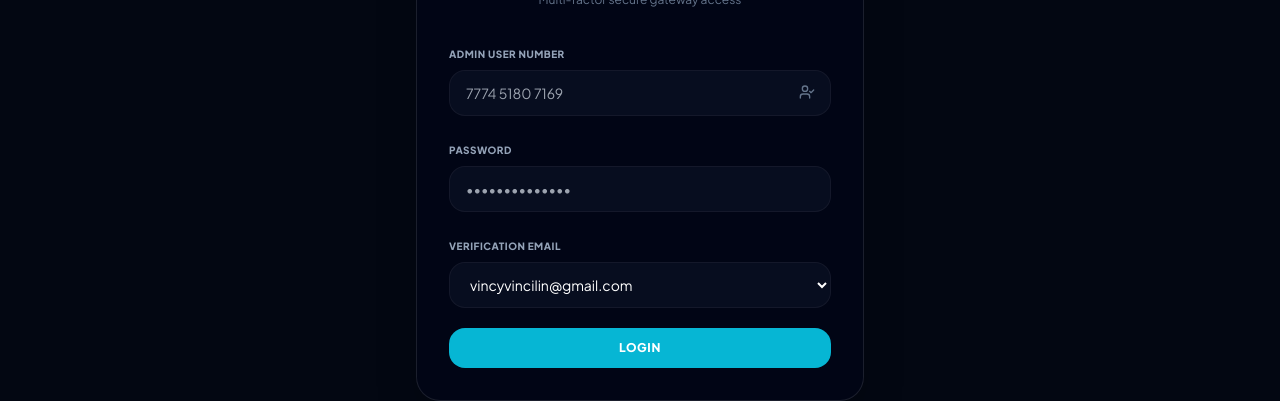
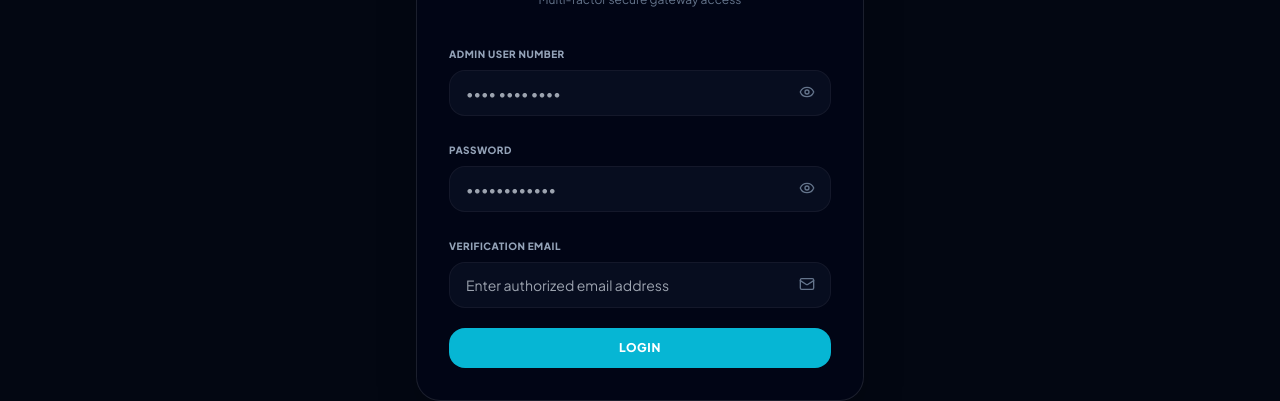
Before and after one commit to SANTHOSHTHIRUMURUGANV/ALL-ROUNDER-APP, a React (Vite) app: page / in a window 1280 px wide. Both pictures are taken after a click on the button "Admin Panel". Shown: the part 251-652 px from the top of the page. Built offline with nearby package versions, Linux system fonts and the light colour scheme; no server answers.

Commit message:
feat: refine admin login visibility masking and type-in email inputs with generic authentication failure feedback

```diff
--- a/src/views/AdminLoginView.tsx
+++ b/src/views/AdminLoginView.tsx
@@ -1,6 +1,6 @@
 import React, { useState } from 'react';
 import { apiRequest } from '../utils/api';
-import { Lock, UserCheck, AlertTriangle } from 'lucide-react';
+import { Lock, Eye, EyeOff, AlertTriangle, Mail } from 'lucide-react';
 
 interface AdminLoginViewProps {
   onLoginSuccess: (email: string) => void;
@@ -9,7 +9,9 @@ interface AdminLoginViewProps {
 export const AdminLoginView: React.FC<AdminLoginViewProps> = ({ onLoginSuccess }) => {
   const [userNumber, setUserNumber] = useState('');
   const [password, setPassword] = useState('');
-  const [email, setEmail] = useState('vincyvincilin@gmail.com');
+  const [email, setEmail] = useState('');
+  const [showUserNumber, setShowUserNumber] = useState(false);
+  const [showPassword, setShowPassword] = useState(false);
   const [loading, setLoading] = useState(false);
   const [error, setError] = useState('');
 
@@ -37,21 +39,21 @@ export const AdminLoginView: React.FC<AdminLoginViewProps> = ({ onLoginSuccess }
     try {
       const formattedNum = userNumber.replace(/\s+/g, '');
       if (formattedNum.length !== 12) {
-        throw new Error('Admin User Number must be exactly 12 digits.');
+        throw new Error('Invalid credentials.');
       }
 
       const res = await apiRequest('/auth/admin/login', {
         method: 'POST',
-        body: JSON.stringify({ userNumber: formattedNum, password, email })
+        body: JSON.stringify({ userNumber: formattedNum, password, email: email.trim() })
       });
 
       if (res.success) {
-        onLoginSuccess(email);
+        onLoginSuccess(email.trim());
       } else {
-        setError(res.message || 'Login failed. Please check credentials.');
+        setError(res.message || 'Invalid credentials.');
       }
     } catch (err: any) {
-      setError(err.message || 'Server error. Please try again.');
+      setError(err.message || 'Invalid credentials.');
     } finally {
       setLoading(false);
     }
@@ -85,14 +87,20 @@ export const AdminLoginView: React.FC<AdminLoginViewProps> = ({ onLoginSuccess }
             <label className="text-[10px] font-black uppercase text-slate-400 tracking-wider">Admin User Number</label>
             <div className="relative">
               <input
-                type="text"
-                placeholder="7774 5180 7169"
+                type={showUserNumber ? "text" : "password"}
+                placeholder="•••• •••• ••••"
                 value={userNumber}
                 onChange={handleUserNumberChange}
                 required
-                className="w-full bg-slate-900/50 border border-white/5 rounded-2xl px-4 py-3 text-sm text-white placeholder-slate-650 outline-none focus:border-cyan-500/40 focus:ring-1 focus:ring-cyan-500/40 transition"
+                className="w-full bg-slate-900/50 border border-white/5 rounded-2xl pl-4 pr-11 py-3 text-sm text-white placeholder-slate-650 outline-none focus:border-cyan-500/40 focus:ring-1 focus:ring-cyan-500/40 transition"
               />
-              <UserCheck className="absolute right-4 top-3.5 h-4 w-4 text-slate-500" />
+              <button
+                type="button"
+                onClick={() => setShowUserNumber(!showUserNumber)}
+                className="absolute right-4 top-3.5 text-slate-500 hover:text-slate-300 transition"
+              >
+                {showUserNumber ? <EyeOff className="h-4 w-4" /> : <Eye className="h-4 w-4" />}
+              </button>
             </div>
           </div>
 
@@ -101,28 +109,37 @@ export const AdminLoginView: React.FC<AdminLoginViewProps> = ({ onLoginSuccess }
             <label className="text-[10px] font-black uppercase text-slate-400 tracking-wider">Password</label>
             <div className="relative">
               <input
-                type="password"
-                placeholder="••••••••••••••"
+                type={showPassword ? "text" : "password"}
+                placeholder="••••••••••••"
                 value={password}
                 onChange={e => setPassword(e.target.value)}
                 required
-                className="w-full bg-slate-900/50 border border-white/5 rounded-2xl px-4 py-3 text-sm text-white placeholder-slate-650 outline-none focus:border-cyan-500/40 focus:ring-1 focus:ring-cyan-500/40 transition"
+                className="w-full bg-slate-900/50 border border-white/5 rounded-2xl pl-4 pr-11 py-3 text-sm text-white placeholder-slate-650 outline-none focus:border-cyan-500/40 focus:ring-1 focus:ring-cyan-500/40 transition"
               />
+              <button
+                type="button"
+                onClick={() => setShowPassword(!showPassword)}
+                className="absolute right-4 top-3.5 text-slate-500 hover:text-slate-300 transition"
+              >
+                {showPassword ? <EyeOff className="h-4 w-4" /> : <Eye className="h-4 w-4" />}
+              </button>
             </div>
           </div>
 
-          {/* Email Select */}
+          {/* Verification Email Input */}
           <div className="space-y-1.5">
             <label className="text-[10px] font-black uppercase text-slate-400 tracking-wider">Verification Email</label>
-            <select
-              value={email}
-              onChange={e => setEmail(e.target.value)}
-              className="w-full bg-slate-900/50 border border-white/5 rounded-2xl px-4 py-3 text-sm text-white outline-none focus:border-cyan-500/40 transition cursor-pointer"
-            >
-              <option value="vincyvincilin@gmail.com" className="bg-slate-950">vincyvincilin@gmail.com</option>
-              <option value="vijayanvijayank006@gmail.com" className="bg-slate-950">vijayanvijayank006@gmail.com</option>
-              <option value="thirunavukarasu.s.ds@gmail.com" className="bg-slate-950">thirunavukarasu.s.ds@gmail.com</option>
-            </select>
+            <div className="relative">
+              <input
+                type="email"
+                placeholder="Enter authorized email address"
+                value={email}
+                onChange={e => setEmail(e.target.value)}
+                required
+                className="w-full bg-slate-900/50 border border-white/5 rounded-2xl pl-4 pr-11 py-3 text-sm text-white placeholder-slate-650 outline-none focus:border-cyan-500/40 focus:ring-1 focus:ring-cyan-500/40 transition"
+              />
+              <Mail className="absolute right-4 top-3.5 h-4 w-4 text-slate-500" />
+            </div>
           </div>
 
           {/* Submit */}
```
Also changed, not shown: 1 other file (tests, documents, lock files or other folders).
